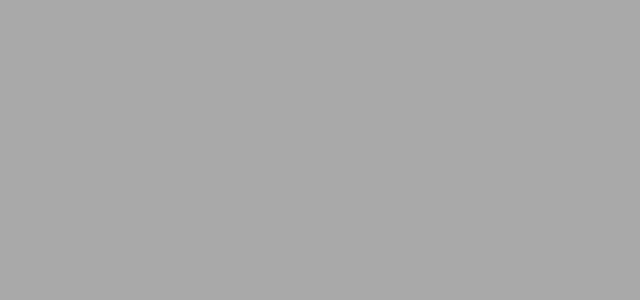
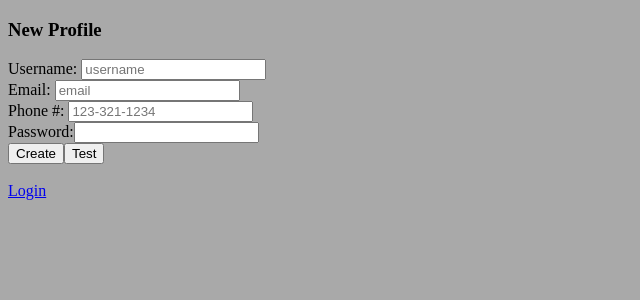
Before and after one commit to erniebondy/Project-Therapy-Dashboard, a React (Vite) app: page /profile/new in a window 1280 px wide. Before the commit this address had no page. Shown: the top 300 px of the page, without its empty margins (0-640 px from the left). Built offline with nearby package versions, Linux system fonts and the light colour scheme.

Commit message:
Fixed login

```diff
--- a/components/App.jsx
+++ b/components/App.jsx
@@ -3,6 +3,7 @@ import { useState, useEffect, createContext } from 'react';
 import Login from '../views/Login';
 import Profile from '../views/Profile';
 import ProfileEdit from '../views/ProfileEdit';
+import ProfileNew from '../views/ProfileNew';
 import Clients from '../views/Clients';
 import ClientNew from '../views/ClientNew';
 import Schedule from '../views/Schedule';
@@ -13,9 +14,7 @@ export const AppContext = createContext();
 
 function App() {
 
-    const [userId, setUserId] = useState(8);
-
-    console.log('APP MOUNTED current user id', userId);
+    const [userId, setUserId] = useState(0);
 
     return (
         <AppContext.Provider value={{userId, setUserId}} >
@@ -25,6 +24,7 @@ function App() {
                     <Route path='/admin' element={(userId > 0) && <Login />} >
                         <Route path='milestones' element={<Milestones />} />
                     </Route>
+                    <Route path='/profile/new' element={<ProfileNew />} />
                     { (userId > 0) &&
                         <Route path='/profile' element={<Profile />}>
                             <Route path='edit' element={<ProfileEdit />} />
--- a/package.json
+++ b/package.json
@@ -4,8 +4,10 @@
   "description": "",
   "main": "",
   "scripts": {
+    "start": "concurrently \"npm run dev\" \"npm run server\"",
     "dev": "vite",
-    "server": "nodemon server.js",
+    "server": "node server.js",
+    "dev-server": "nodemon server.js",
     "test": "echo \"Error: no test specified\" && exit 1"
   },
   "keywords": [],
@@ -13,6 +15,7 @@
   "license": "ISC",
   "type": "commonjs",
   "dependencies": {
+    "concurrently": "^10.0.3",
     "cors": "^2.8.6",
     "express": "^5.2.1",
     "passport": "^0.7.0",
--- a/routes/admin.js
+++ b/routes/admin.js
@@ -1,9 +1,5 @@
 const express = require('express');
 const router = express.Router();
-//const cors = require('cors');
-//const sql = require('sqlite3');
-//
-//const dbPath = './db/dev.sqlite3';
 
 router.use('/milestone', require('./milestone'));
 
--- a/views/Login.jsx
+++ b/views/Login.jsx
@@ -1,6 +1,7 @@
 import { useState, useContext } from 'react';
 import { useNavigate } from 'react-router';
 import { AppContext } from '../components/App';
+import { Link } from 'react-router';
 
 const API_URL = import.meta.env.VITE_API_URL;
 
@@ -45,9 +46,6 @@ function Login() {
     return <>
         <h2>Login</h2>
 
-        <button onClick={test}>TEST</button>
-        <br /><br />
-
         <label htmlFor="username">Username</label>
         <input onChange={e => setUsername(e.target.value)} type="text" name="username" id="username" placeholder="username" autoComplete="username" required />
         <br />
@@ -57,9 +55,8 @@ function Login() {
         <button onClick={() => handleLogin(username, password)}>Login</button>
 
         <br />
-        <nav>
-            <a href="/">Create Account</a>
-        </nav>
+        <br />
+        <Link to={'/profile/new'}>Create Account</Link>
     </>
 }
 
--- a/views/ProfileEdit.jsx
+++ b/views/ProfileEdit.jsx
@@ -45,10 +45,8 @@ function ProfileEdit() {
     }
 
     return <>
-        <h4>Edit</h4>
+        <h4>Edit Profile</h4>
         <label htmlFor="username">Username: </label>
-        {/* <input type="text" name="username" id="username" placeholder="username" value={user?.username ?? ''}
-               onChange={(e) => setUser(prev => ({...prev, username: e.target.value}))}/> */}
         <input type="text" name="username" id="username" placeholder="username" defaultValue={user?.username ?? ''} />
         <br />
         <label htmlFor="email">Email: </label>
--- a/views/ProfileNew.jsx
+++ b/views/ProfileNew.jsx
@@ -1,5 +1,101 @@
+import { useState } from 'react'
+import { Link, useNavigate } from 'react-router'
+
+const API_URL = import.meta.env.VITE_API_URL;
+
 function ProfileNew() {
-    <h3>New</h3>
+
+    const [username, setUsername] = useState(null);
+    const [email, setEmail] = useState(null);
+    const [phoneNumber, setPhoneNumber] = useState(null);
+    const [password, setPassword] = useState(null);
+    const navigate = useNavigate();
+
+    function validate() {
+        if (!password)
+            return {valid: false, message: 'No password!'};
+
+        const data = [[username, 'username'], [email, 'email'], [phoneNumber, 'phone number']];
+
+        for (let i = 0; i < data.length; ++i) {
+            let value = data[i][0];
+            if (!value)
+                return {valid: false, message: `Improper ${data[i][1]}!`};
+
+            value = value.trim();
+
+            if (value.search(' ') >= 0)
+                return {valid: false, message: `No spaces allowed in ${data[i][1]}!`};
+        }
+
+        const regex = new RegExp('.+@.+[.].+');
+        if (!regex.test(email))
+            return {valid: false, message: 'Improper email format!'};
+
+        return {valid: true, message: null};
+    }
+
+    async function saveProfile() {
+        const rsp = await fetch(`${API_URL}/profile/new`, {
+            method: 'POST',
+            headers: {'content-type': 'application/json'},
+            body: JSON.stringify({username, email, phoneNumber, password})
+        });
+        const {ok, message} = await rsp.json();
+
+        if (ok) {
+            alert('Login created!');
+            navigate('/');
+            return;
+        }
+        alert('Account error! ' + message);
+    }
+
+    function TEST() {
+        const a = 'ernie2';
+        const b = 'me@mail.com';
+        const c = '123-321-1234';
+        const d = 'pass';
+        document.getElementById('username').value = a;
+        document.getElementById('email').value = b;
+        document.getElementById('phone-number').value = c;
+        document.getElementById('password').value = d;
+
+        setUsername(a);
+        setEmail(b);
+        setPhoneNumber(c);
+        setPassword(d);
+    }
+
+    return <>
+        <h3>New Profile</h3>
+        <label htmlFor="username">Username: </label>
+        <input type="text" name="username" id="username" placeholder="username" onChange={e => setUsername(e.target.value)} required />
+        <br />
+        <label htmlFor="email">Email: </label>
+        <input type="email" name="email" id="email" placeholder="email" onChange={e => setEmail(e.target.value)} required/>
+        <br />
+        <label htmlFor="phone-number">Phone #: </label>
+        <input type="text" name="phone-number" id="phone-number" placeholder="123-321-1234" onChange={e => setPhoneNumber(e.target.value)}/>
+        <br />
+        <label htmlFor="password">Password:</label>
+        <input type="password" name="password" id="password" onChange={e => setPassword(e.target.value)}/>
+        <br />
+        <button onClick={async () => {
+            const isValid = validate();
+            if (!isValid.valid) {
+                return alert(isValid.message);
+            }
+            saveProfile();
+        }}>Create</button>
+
+        <button onClick={TEST}>Test</button>
+
+        <br />
+        <br />
+        <Link to={'/'}>Login</Link>
+
+    </>
 }
 
 export default ProfileNew;
```
Also changed, not shown: server.js (+56 -18 lines), views/Clients.jsx (+0 -10 lines), 1 other file (tests, documents, lock files or other folders).
